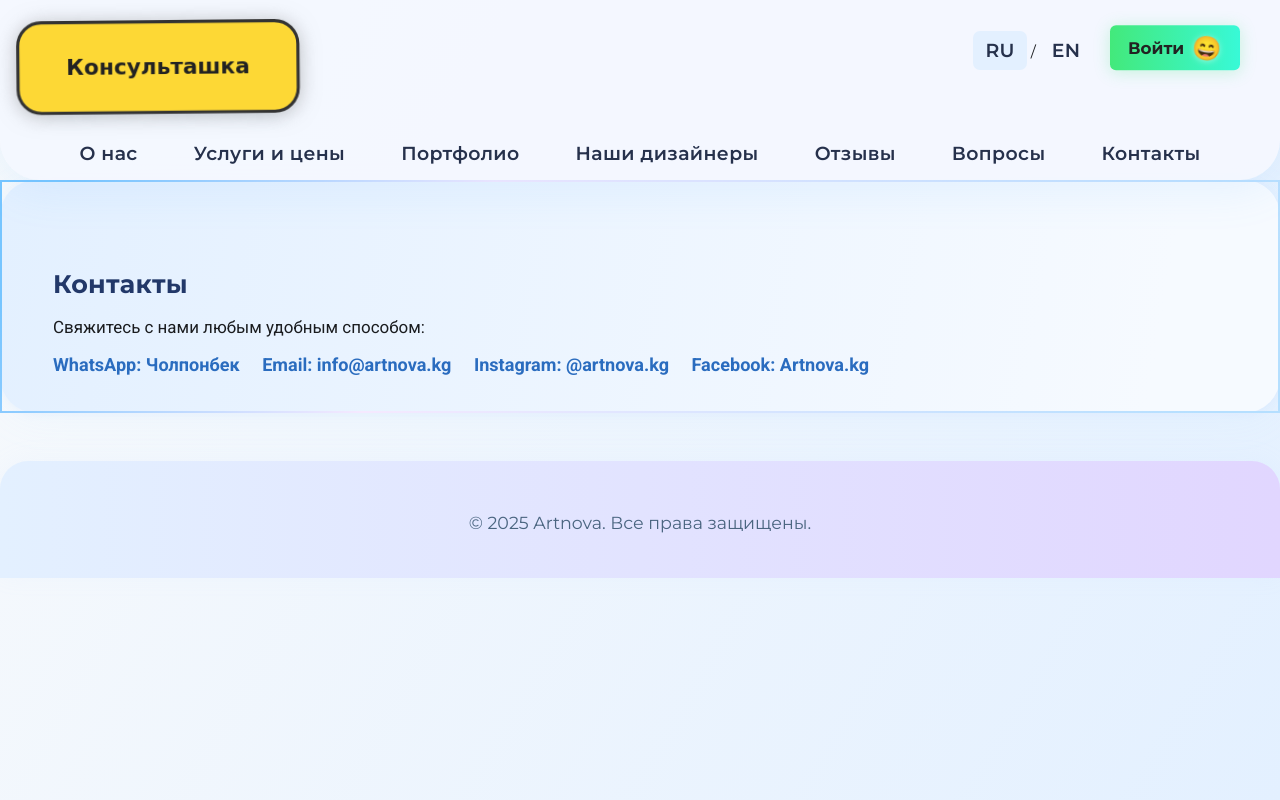
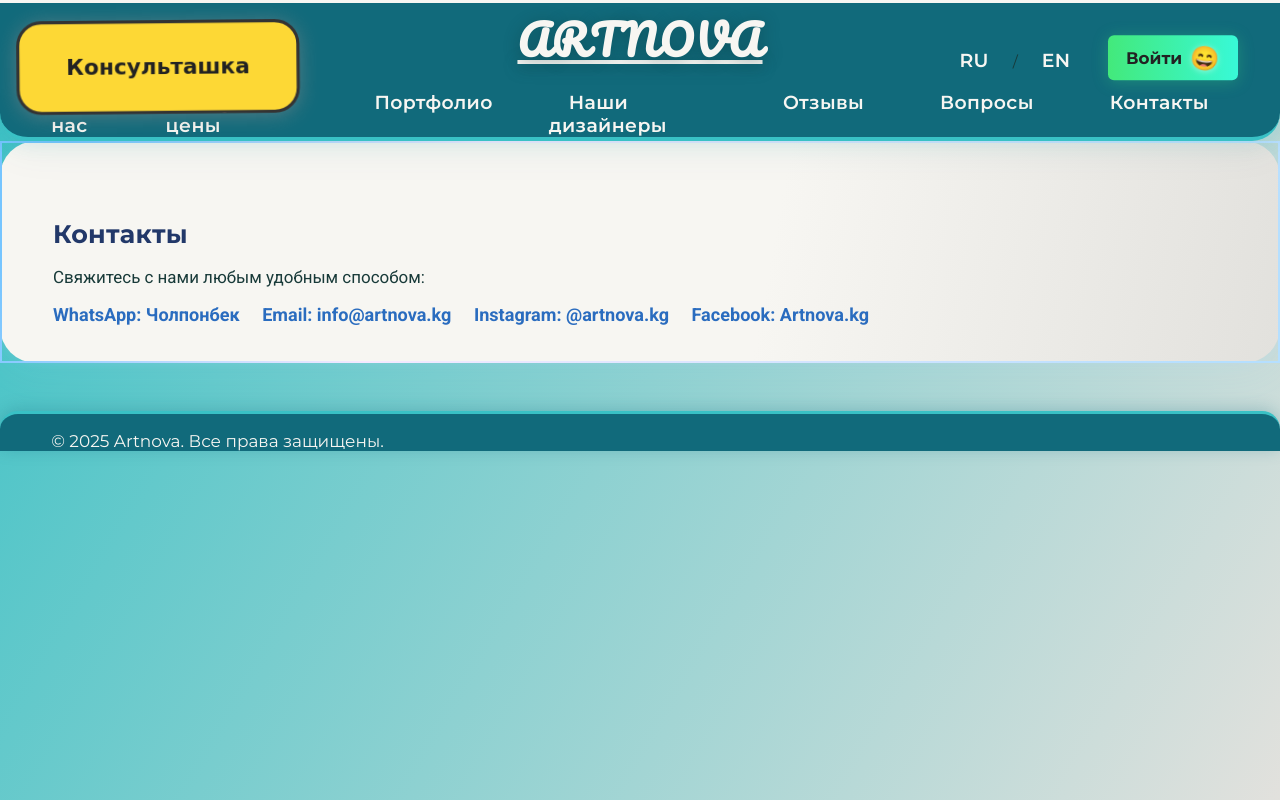
Before and after one commit to KopzhasharovAzamat/python_crm, a Django app: page /contacts/ in a window 1280 px wide. Run offline with Django 5.2, Linux system fonts and the light colour scheme; some web fonts are replaced.

Commit message:
Chopa 5. массовое изменения стилей

```diff
--- a/static/css/main.css
+++ b/static/css/main.css
@@ -1,9 +1,9 @@
 body {
     margin: 0;
-    font-family: 'Inter', 'Montserrat', 'Segoe UI', Arial, sans-serif;
-    background: linear-gradient(120deg, #f8fafc 0%, #e3f0ff 100%);
-    color: #1a1c1f;
+    font-family: 'Montserrat', 'Inter', Arial, sans-serif;
     min-height: 100vh;
+    background: linear-gradient(120deg, #39c1c5 0%, #e2e1dd 100%);
+    color: #183a39;
 }
 
 body, .container { font-family: 'Montserrat', 'Inter', Arial, sans-serif; }
@@ -25,69 +25,83 @@ body.page-contacts    { font-family: 'Faster One', cursive; font-size: 1.06em; }
 body.page-services    { font-family: 'Fredoka One', Arial, sans-serif; font-size: 1.09em; }
 body.page-login, body.page-signup { font-family: 'Caveat', cursive; font-size: 1.11em; }
 
-
-
 .site-header {
-    background: rgba(245,248,255,0.94);
-    box-shadow: 0 6px 48px #64b5ff22;
-    padding: 30px 0 15px 0;
-    border-bottom-left-radius: 40px;
-    border-bottom-right-radius: 40px;
-    position: relative;
-    z-index: 10;
-    transition: box-shadow 0.3s;
+    position: sticky;
+    top: 0;
+    left: 0;
+    z-index: 999;
+    background: #116a7b;
+    border-bottom: 4px solid #39c1c5;
+    box-shadow: 0 8px 40px #116a7b11, 0 2px 20px #39c1c522;
+    border-bottom-left-radius: 28px;
+    border-bottom-right-radius: 28px;
+    transition: box-shadow 0.3s, background 0.4s;
+    /* для выделения рамки: */
+    border-top: 3px solid #f7f6f2;
 }
 
+.logo {
+    display: flex;
+    justify-content: center;
+    align-items: center;
+    margin: 0 auto 15px auto;
+    text-align: center;
+}
 .logo a {
-    text-decoration: none;
-    font-size: 38px;
-    font-weight: 800;
-    color: #232b5a;
-    letter-spacing: 0.03em;
-    text-shadow: 0 4px 24px #9ed8ff50, 0 1px 1px #fff9;
-    transition: color 0.2s;
+    font-family: 'Pacifico', cursive;
+    font-size: 2.6rem;
+    font-weight: 900;
+    color: #f7f6f2 !important;
+    text-shadow: 0 3px 16px #0c3c4177, 0 1px 0 #116a7b77;
+    letter-spacing: 0.04em;
+    margin: 0;
+    transition: color 0.22s;
+}
+.logo a:hover {
+    color: #39c1c5 !important;
+    text-shadow: 0 3px 16px #5ef0f577, 0 1px 0 #116a7b44;
 }
 
-.logo a:hover {
-    color: #0096ff;
+.site-header .container {
+    display: flex;
+    flex-direction: column;
+    align-items: center;
 }
 
+.main-nav {
+    width: 100%;
+}
 .main-nav ul {
     list-style: none;
     padding: 0;
-    margin: 18px 0 0;
+    margin: 0 0 0 0;
     display: flex;
     justify-content: center;
-    gap: 32px;
+    gap: 36px;
+    width: 100%;
 }
-
 .main-nav a:not(.login-btn):not(.logout-btn):not(.admin-btn):not(.konsultashka-btn) {
     text-decoration: none;
-    color: #26314c;
+    color: #f7f6f2;
     font-weight: 600;
     font-size: 1.18rem;
     letter-spacing: 0.02em;
-    padding: 8px 12px;
-    border-radius: 7px;
-    transition:
-        background 0.17s,
-        color 0.17s,
-        box-shadow 0.17s,
-        transform 0.13s;
-    position: relative;
-    z-index: 5;
+    padding: 8px 20px;
+    border-radius: 12px;
+    transition: background 0.15s, color 0.17s, box-shadow 0.16s, transform 0.12s;
+    background: transparent;
 }
 .main-nav a:not(.login-btn):not(.logout-btn):not(.admin-btn):not(.konsultashka-btn):hover {
-    background: linear-gradient(90deg, #e1ecff 20%, #c3eaff 100%);
-    color: #0d58af;
-    box-shadow: 0 2px 16px #87c4fa22;
+    background: #39c1c5;
+    color: #116a7b;
+    box-shadow: 0 2px 16px #39c1c522;
     transform: scale(1.08) translateY(-1px);
 }
 
 .header-actions {
     position: absolute;
-    top: 28px;
-    right: 36px;
+    top: 35px;
+    right: 38px;
     display: flex;
     gap: 18px;
     align-items: center;
@@ -122,6 +136,7 @@ body.page-login, body.page-signup { font-family: 'Caveat', cursive; font-size: 1
     width: 92%;
     max-width: 1200px;
     margin: 0 auto;
+    background: transparent;
 }
 
 h2, h3, h4 {
@@ -137,32 +152,36 @@ section {
 }
 
 .btn {
-    display: inline-block;
-    padding: 14px 32px;
-    background: linear-gradient(90deg, #0096ff 0%, #5de0ff 100%);
-    color: white;
-    text-decoration: none;
-    border-radius: 11px;
+    background: linear-gradient(90deg, #116a7b 0%, #39c1c5 100%);
+    color: #fff !important;
+    border: none;
+    border-radius: 12px;
     font-weight: 700;
-    font-size: 1.11rem;
-    box-shadow: 0 6px 32px #48d6ff44;
-    transition: background 0.22s, transform 0.12s, box-shadow 0.12s;
+    font-size: 1.13rem;
+    box-shadow: 0 4px 16px #39c1c540;
+    letter-spacing: 0.02em;
+    padding: 14px 34px;
     margin-top: 6px;
-    letter-spacing: 0.02em;
+    transition: background 0.21s, color 0.19s, box-shadow 0.18s, transform 0.15s;
 }
 .btn:hover {
-    background: linear-gradient(90deg, #355c7d 0%, #6c5b7b 100%);
-    color: #fff;
-    box-shadow: 0 8px 32px #6c5b7b33;
+    background: linear-gradient(90deg, #39c1c5 0%, #116a7b 100%);
+    color: #fff !important;
+    box-shadow: 0 8px 24px #116a7b55;
     transform: scale(1.07) translateY(-2px);
 }
 
-.interior-types, .portfolio-preview, .reviews-section, .services-section, .contact-section {
-    padding: 64px 0 36px 0;
-    background: linear-gradient(100deg, #e3f0ff 0%, #f6faff 90%);
+.interior-types,
+.portfolio-preview,
+.reviews-section,
+.services-section,
+.contact-section {
+    padding: 54px 0 36px 0;
+    background: linear-gradient(100deg, #f7f6f2 60%, #e2e1dd 100%);
     border-radius: 36px;
     margin-bottom: 38px;
-    box-shadow: 0 4px 48px #d3ebff17;
+    box-shadow: 0 4px 48px #116a7b14;
+    border: 2.5px solid #39c1c5;
 }
 
 .interior-options {
@@ -269,6 +288,7 @@ section {
     border: 1.3px solid #c8e5ff;
 }
 
+/* Скрыть фон на контейнерах */
 .contact-section .container, .faq-list, .about-section, .site-footer .container {
     background: none !important;
     box-shadow: none !important;
@@ -287,15 +307,13 @@ section {
 }
 
 .site-footer {
-    padding: 34px 0 28px 0;
-    background: linear-gradient(90deg, #e3f0ff 0%, #e1d6ff 100%);
-    color: #4a6580;
-    text-align: center;
-    font-size: 1.09rem;
-    box-shadow: 0 -2px 24px #c2deff14;
-    border-top-left-radius: 28px;
-    border-top-right-radius: 28px;
+    background: #116a7b;
+    color: #f7f6f2;
+    border-top: 3px solid #39c1c5;
+    border-top-left-radius: 18px;
+    border-top-right-radius: 18px;
     margin-top: 48px;
+    box-shadow: 0 -2px 16px #116a7b44;
 }
 
 .contact-link {
```
